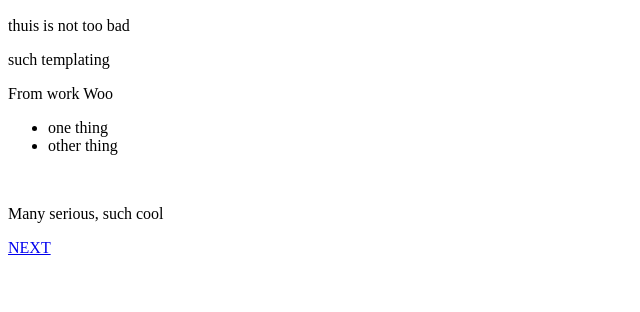
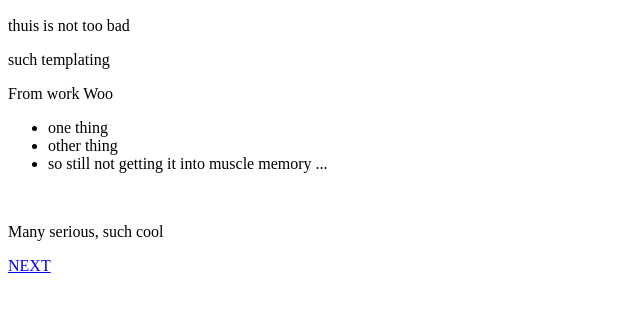
Before and after one commit to alexaapetrei/alexaapetrei.github.io, a plain HTML site: page index.html in a window 1280 px wide. Shown: the part 110-422 px from the top of the page, without its empty margins (0-640 px from the left). Drawn offline with Linux system fonts and the light colour scheme.

Commit message:
onece more with feeling

```diff
--- a/index.html
+++ b/index.html
@@ -14,6 +14,7 @@
 <ul>
 	<li>one thing</li>
 	<li>other thing</li>
+	<li>so still not getting it into muscle memory ...</li>
 </ul>
 <br>
 <p>Many serious, such cool</p>
```
